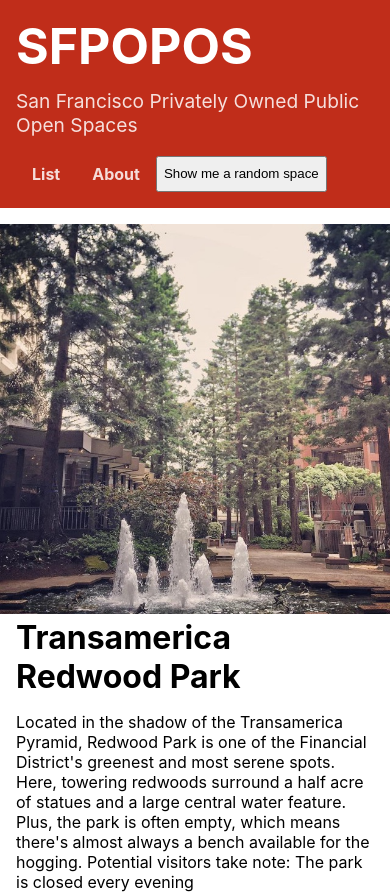
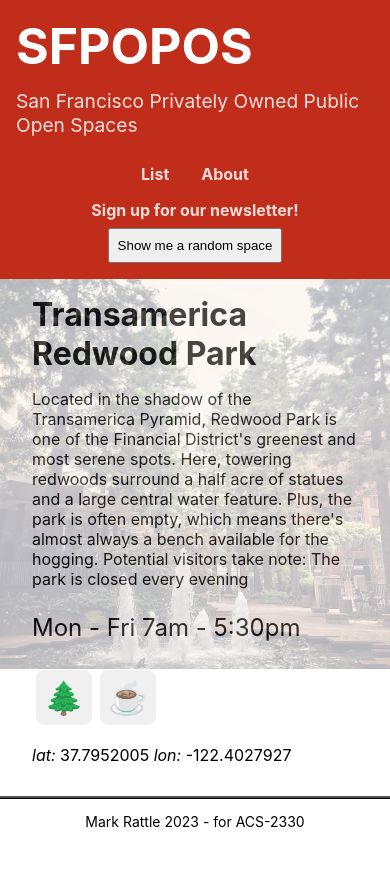
Before and after one commit to energeist/acs-2330-SFPOPOS-responsive-design, a React app: page /#/details/0 in a window 390 px wide. Shown: the top 895 px of the page. After the commit the page ends 844 px from the top, so only its background shows below. Built offline with nearby package versions, Linux system fonts and the light colour scheme.

Commit message:
it hurts

```diff
--- a/src/components/App.css
+++ b/src/components/App.css
@@ -1,10 +1,5 @@
 .App {
   text-align: center;
-}
-
-.App-logo {
-  height: 40vmin;
-  pointer-events: none;
 }
 
 @media (prefers-reduced-motion: no-preference) {
@@ -23,16 +18,3 @@
   font-size: calc(10px + 2vmin);
   color: white;
 }
-
-.App-link {
-  color: #61dafb;
-}
-
-@keyframes App-logo-spin {
-  from {
-    transform: rotate(0deg);
-  }
-  to {
-    transform: rotate(360deg);
-  }
-}
--- a/src/components/App.js
+++ b/src/components/App.js
@@ -4,15 +4,11 @@
 
 import Title from './Title';
 import Footer from './Footer';
-import POPOSDetails from './POPOSDetails';
 import { Outlet } from 'react-router-dom';
-
-//add in query hook here, pass function to Title and pass filtered object to Outlet?
-//hook might also go to index.js and pass there
 
 function App() {
   return (
-    <div>
+    <div className="pageWrapper">
       <Title />
       <Outlet />
       <Footer />
--- a/src/components/Footer.css
+++ b/src/components/Footer.css
@@ -1,7 +1,12 @@
 .Footer {
+  position: fixed;
+  bottom: 0;
+  left: 0;
+  width: 100%;
+  background-color: white;
+  margin: 0;
   font-size: 14px;
-  margin-top: 1em;
-  margin-block-end: 0.5em;
   text-align: center;
   border-top: 3px ridge black;
+  justify-self: flex-end;
 }
--- /dev/null
+++ b/src/components/NewsLetter.js
@@ -0,0 +1,21 @@
+import React from 'react';
+
+function NewsLetter() {
+  return (
+	<form action="" method="get" className="form-example">
+		<div className="form-example">
+			<label for="name">Enter your name: </label>
+			<input type="text" name="name" id="name" required/>
+		</div>
+		<div className="form-example">
+			<label for="email">Enter your email: </label>
+			<input type="email" name="email" id="email" required/>
+		</div>
+			<div className="form-example">
+			<input type="submit" value="Subscribe!"/>
+		</div>
+	</form>
+  )
+}
+
+export default NewsLetter;
--- a/src/components/POPOSDetails.css
+++ b/src/components/POPOSDetails.css
@@ -6,11 +6,29 @@
 	margin: auto;
 }
 
-@media only screen and (max-width: 700px) {
+@media only screen and (max-width: 640px) {
+	.Title {
+		margin-bottom: 0;
+	}
 	.POPOSDetails {
 		display: flex;
+		padding: 1em;
+		position: relative;
 		flex-direction: column;
 		max-width: fit-content;
+		margin: 0;
+		align-content: space-around;
+	}
+
+	.POPOSDetails-image {
+		position: absolute;
+		left: 0;
+		top: 0;
+		opacity: 0.3;
+	}
+
+	img {
+		height:auto;
 	}
 }
 
--- a/src/components/POPOSFeature.css
+++ b/src/components/POPOSFeature.css
@@ -4,4 +4,5 @@
 	margin: 0.125em;
 	border-radius: 0.25em;
 	background-color: #eee;
+	opacity: 0.85;
 }
--- a/src/components/POPOSList.css
+++ b/src/components/POPOSList.css
@@ -1,35 +1,18 @@
 /* src/POPOSList.css */
 .POPOSList {
   display: grid;
-  grid-template-columns: 1fr 1fr 1fr;
+  grid-template-columns: 1fr 1fr 1fr 1fr;
   grid-gap: 2em;
   width: calc(100% - 80px);
-  max-width: 1200px;
+  max-width: 1500px;
   margin: auto;
   padding: 1em 2em 2em 2em;
-}
-
-/* smaller screens and tbalets */
-@media only screen and (max-width: 960px) {
-  .POPOSList {
-    grid-template-columns: 1fr 1fr;
-  }
-}
-
-/* Small screens mobile */
-@media only screen and (max-width: 700px) {
-	.POPOSList {
-		grid-template-columns: 1fr;
-	}
-	.POPOSSearch {
-    flex: 1;
-    margin: auto;
-  }
 }
 
 .POPOSSearch form {
 	display: flex;
 	align-items: center;
+	max-width: 1500px;
 }
 
 .POPOSSearch form input, .POPOSSearch form button {
@@ -40,7 +23,7 @@
 }
 
 .POPOSSearch form input {
-  min-width: 100px;
+	min-width: 100px;
 	margin-left: 2.5em;
 }
 
@@ -58,3 +41,27 @@
 	border-top-right-radius: 0.5em;
 	border-bottom-right-radius: 0.5em;
 } */
+
+@media only screen and (max-width: 1350px) {
+	.POPOSList {
+	  grid-template-columns: 1fr 1fr 1fr;
+	}
+}
+
+/* smaller screens and tablets */
+@media only screen and (max-width: 992px) {
+  .POPOSList {
+    grid-template-columns: 1fr 1fr;
+  }
+}
+
+/* Small screens mobile */
+@media only screen and (max-width: 768px) {
+	.POPOSList {
+		grid-template-columns: 1fr;
+	}
+	.POPOSSearch {
+    flex: 1;
+    margin: auto;
+  }
+}
--- a/src/components/RandomSpace/RandomSpace.js
+++ b/src/components/RandomSpace/RandomSpace.js
@@ -4,7 +4,7 @@
 import data from '../../sfpopos-data.json';
 
 function RandomSpace() {
-	const navigate = useNavigate();
+  const navigate = useNavigate();
   return (
 		<button
     className="RandomSpace"
--- a/src/components/Title.css
+++ b/src/components/Title.css
@@ -7,7 +7,6 @@
   justify-content: center;
   align-items: baseline;
   padding: 1em;
-  margin-bottom: 1em;
   background-color: rgb(192, 45, 26);
   color: #fff;
 }
@@ -29,6 +28,10 @@
   flex-direction: row;
 }
 
+.Title-Buttons:nth-child(2) {
+  font-size: 2rem;
+}
+
 .Title a {
   display: inline-block;
   padding: 0.5em 1em;
@@ -39,5 +42,45 @@
 
 .Title .nav-link-active {
   color: #fff;
-  border-bottom: 2px solid;
+  border: 2px solid;
+  background-color: rgb(248, 132, 132);
 }
+
+.ListAbout {
+  flex-direction: row;
+}
+
+form {
+  margin-top: 1em;
+}
+
+/* smaller screens and tablets */
+@media only screen and (max-width: 600px) {
+  .Title-Buttons {
+    flex-wrap: wrap;
+  }
+
+  button {
+    margin: auto;
+    padding: 0.5rem;
+  }
+
+  a {
+    text-align: center;
+  }
+
+  .ListAbout {
+    margin: auto;
+  }
+}
+
+/* Small screens mobile */
+@media only screen and (max-width: 500px) {
+  .Title-Buttons {
+    flex-direction: column;
+  }
+
+  .ListAbout {
+    margin: auto;
+  }
+}
--- a/src/components/Title.js
+++ b/src/components/Title.js
@@ -14,6 +14,7 @@
           San Francisco Privately Owned Public Open Spaces
         </div>
         <div className="Title-Buttons">
+          <div className="ListAbout">
             <NavLink
               className={({ isActive }) => isActive ? "nav-link-active" : "nav-link" }
               to="/"
@@ -26,7 +27,16 @@
               >
                 About
             </NavLink>
+          </div>
+          {/* <div className="NewsletterRandom"> */}
+            <NavLink
+              className={({ isActive }) => isActive ? "nav-link-active" : "nav-link" }
+              to="/newsletter"
+              >
+                Sign up for our newsletter!
+            </NavLink>
             <RandomSpace />
+          {/* </div> */}
         </div>
       </header>
     </div>
--- a/src/index.css
+++ b/src/index.css
@@ -11,3 +11,12 @@
   font-family: source-code-pro, Menlo, Monaco, Consolas, 'Courier New',
     monospace;
 }
+
+.pageWrapper {
+  display: flex;
+  flex-direction: column;
+  min-height: calc(100vh-2rem);
+  width: 100%;
+  position: relative;
+  margin-bottom: 2rem;
+}
--- a/src/index.js
+++ b/src/index.js
@@ -7,6 +7,7 @@
 import reportWebVitals from './reportWebVitals';
 import { HashRouter as Router, Routes, Route } from 'react-router-dom';
 import POPOSDetails from './components/POPOSDetails';
+import NewsLetter from './components/NewsLetter';
 
 const rootElement = document.getElementById('root');
 const root = createRoot(rootElement);
@@ -18,12 +19,10 @@
         <Route path="/" element={<POPOSList />} />
         <Route path="about" element={<About />} />
         <Route path="/details/:id" element={<POPOSDetails />} />
+        <Route path="/newsletter" element={<NewsLetter />} />
       </Route>
     </Routes>
   </Router>
 );
 
-// If you want to start measuring performance in your app, pass a function
-// to log results (for example: reportWebVitals(console.log))
-// or send to an analytics endpoint. Learn more: https://bit.ly/CRA-vitals
 reportWebVitals();
```
Also changed, not shown: public/index.html (+0 -23 lines), src/components/NewsLetter.css (added). Lines whose indentation alone changed are shown as unchanged.
